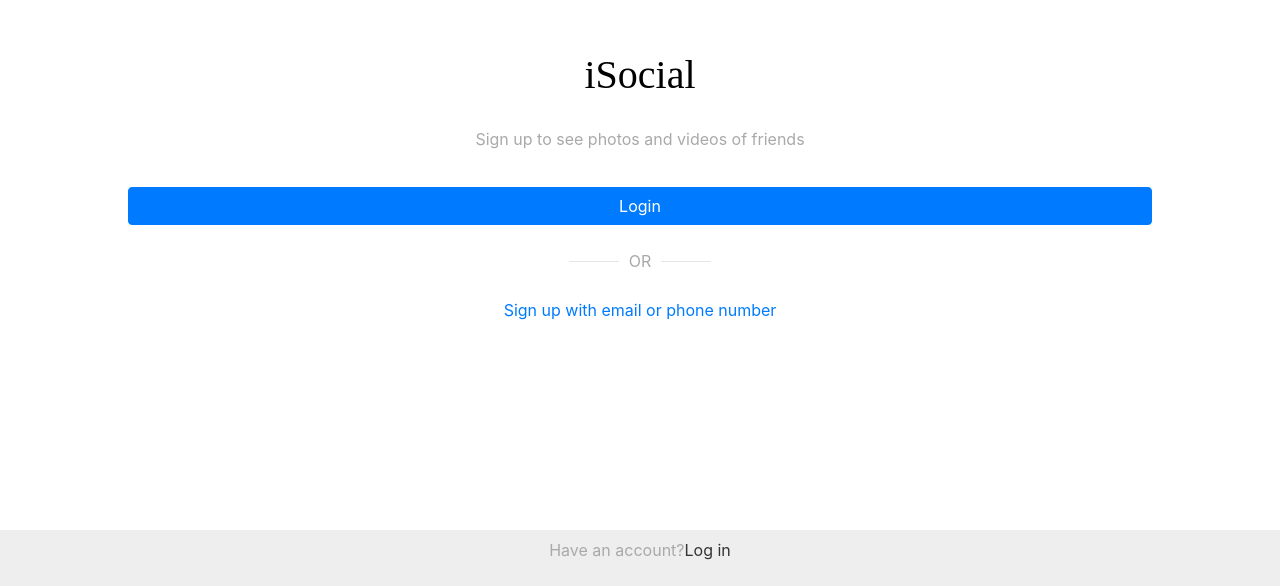
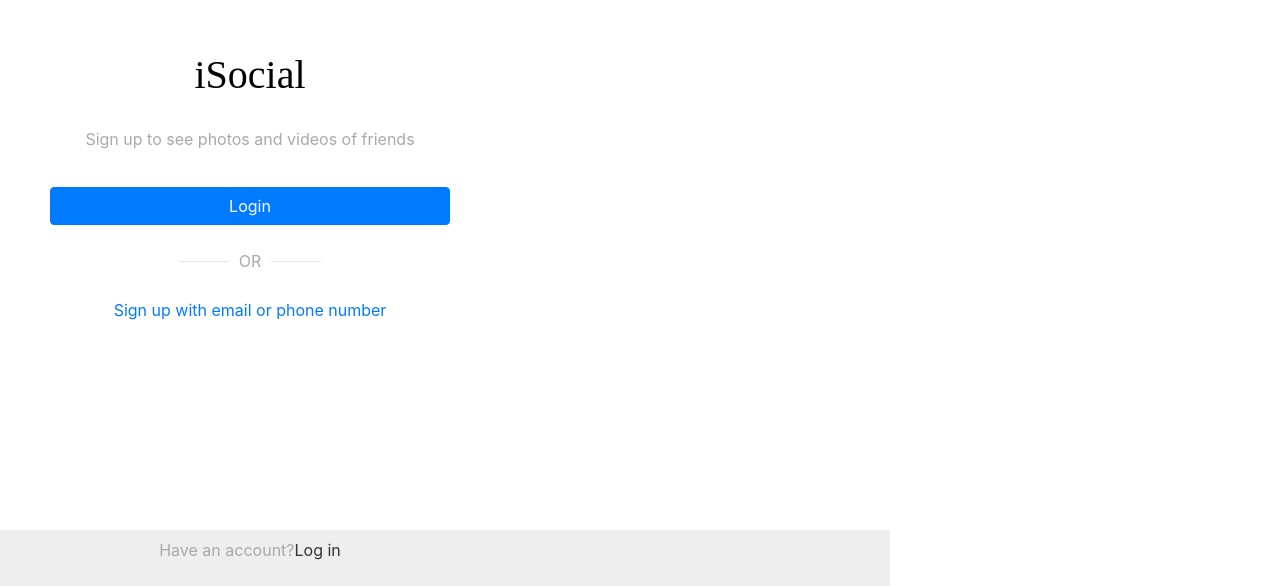
Before and after one commit to blackwolf08/iSocial, a React (Create React App) app: page / in a window 1280 px wide. Shown: the part 214-800 px from the top of the page. Built offline with nearby package versions, Linux system fonts and the light colour scheme; a web font is replaced by a local one.

Commit message:
New Feed components

```diff
--- a/src/App.js
+++ b/src/App.js
@@ -1,9 +1,10 @@
 import React from 'react';
 import './App.css';
 import { BrowserRouter as Router, Route } from 'react-router-dom'
-import SignUp from './components/SignUp'
-import AuthLogin from './components/AuthLogin';
-import AuthContainer from './components/AuthContainer';
+import SignUp from './components/AuthComponents/SignUp'
+import AuthLogin from './components/AuthComponents/AuthLogin';
+import AuthContainer from './components/AuthComponents/AuthContainer';
+import Feed from './components/HomeComponents/Feed'
 
 function App() {
   return (
@@ -12,6 +13,7 @@ function App() {
         <Route exact path="/" component={AuthContainer} />
         <Route path="/login" component={AuthLogin} />
         <Route path="/signup" component={SignUp} />
+        <Route path="/feed" component={Feed} />
       </div>
     </Router>
   );
@@ -23,7 +25,8 @@ const styles = {
     width: '100%',
     display: 'flex',
     alignItems: 'center',
-    justifyContent: 'center'
+    justifyContent: 'center',
+    maxWidth: '500px',
   }
 }
 
--- /dev/null
+++ b/src/components/HomeComponents/Avatar.js
@@ -0,0 +1,30 @@
+import React from 'react';
+import PropTypes from 'prop-types';
+import { withStyles } from '@material-ui/core/styles';
+import Avatar from '@material-ui/core/Avatar';
+
+const styles = {
+  root: {
+    display: 'flex',
+    flexDirection: 'column',
+    justifyContent: 'center',
+    alignItems: 'center'
+  }
+};
+
+function ImageAvatars(props) {
+  const { classes } = props;
+  const { name } = props;
+  return (
+    <div style={styles.root}>
+      <Avatar alt={ name } src="https://lorempixel.com/50/50" className={classes.Avatar} />
+      <p>{ name }</p>
+    </div>
+  );
+}
+
+ImageAvatars.propTypes = {
+  classes: PropTypes.object.isRequired,
+};
+
+export default withStyles(styles)(ImageAvatars);
--- /dev/null
+++ b/src/components/HomeComponents/BottomNav.js
@@ -0,0 +1,47 @@
+import React from 'react';
+import PropTypes from 'prop-types';
+import { withStyles } from '@material-ui/core/styles';
+import BottomNavigation from '@material-ui/core/BottomNavigation';
+
+
+const styles = {
+  root: {
+    width: '100%',
+    display: 'flex',
+    justifyContent: 'space-around',
+    alignItems: 'center',
+    position: 'absolute',
+    bottom: 0
+  },
+};
+
+class BottomNav extends React.Component {
+  state = {
+    value: 'recents',
+  };
+
+  handleChange = (event, value) => {
+    this.setState({ value });
+  };
+
+  render() {
+    const { classes } = this.props;
+    const { value } = this.state;
+
+    return (
+      <BottomNavigation value={value} onChange={this.handleChange} className={classes.root}>
+        <i style={{color: 'black'}} className="fas fa-home"></i>
+        <i className="fas fa-search"></i>
+        <i className="far fa-plus-square"></i>
+        <i className="far fa-heart"></i>
+        <i className="far fa-user"></i>
+      </BottomNavigation>
+    );
+  }
+}
+
+BottomNav.propTypes = {
+  classes: PropTypes.object.isRequired,
+};
+
+export default withStyles(styles)(BottomNav);
--- /dev/null
+++ b/src/components/HomeComponents/Feed.js
@@ -0,0 +1,62 @@
+import React, { Component } from 'react'
+import Avatar from './Avatar'
+import TopFeedNavBar from './TopFeedNavBar'
+import BottomNav from './BottomNav'
+
+export default class Feed extends Component {
+
+    state = {
+        people: [
+            "Sunny",
+            "Parth",
+            "Alisha",
+            "Darksun",
+            "Kunal",
+            "Sunny",
+            "Parth",
+            "Alisha",
+            "Darksun",
+            "Kunal",
+            "Sunny",
+            "Parth",
+            "Alisha",
+            "Darksun",
+            "Kunal"
+        ]
+    }
+
+
+  render() {
+
+    let people = this.state.people.map((name)=>{
+        return (
+        <div style={{margin: '5px'}}>
+            <Avatar name={name} />
+        </div>
+        );
+    })
+
+    return (
+      <div style={styles.root}>
+        <TopFeedNavBar />
+        <div style={styles.avatars}>
+            {people}
+        </div>
+        <BottomNav />
+      </div>
+    )
+  }
+}
+
+const styles = {
+    avatars: {
+        display: 'flex',
+        overflowY: 'scroll',
+        backgroundColor:'#f2f2f2',
+        height: '80px'
+    },
+    root: {
+        width: '100%',
+        height: '100%'
+    }
+}
--- /dev/null
+++ b/src/components/HomeComponents/TopFeedNavBar.js
@@ -0,0 +1,31 @@
+import React, { Component } from 'react'
+
+export default class TopFeedNavBar extends Component {
+  render() {
+    return (
+      <div style={styles.root}>
+        <p><i class="fas fa-camera"></i></p>
+        <p className="logo" style={{color: 'black'}}>iSocial</p>
+        <p>
+        <i class="fas fa-plus"></i>
+        <i class="fas fa-user"></i>
+        </p>
+      </div>
+    )
+  }
+}
+
+
+const styles ={
+    root:{
+        width: '100%',
+        display: 'flex',
+        justifyContent: 'space-between',
+        alignItems: 'center',
+        backgroundColor: '#fff',
+        height: '50px',
+        borderBottom: '1px solid #d2d2d2',
+        padding: '10px',
+        paddingTop: '25px'
+    }
+}
--- a/src/index.css
+++ b/src/index.css
@@ -38,3 +38,22 @@ a {
   justify-content: center;
   align-items: center;
 }
+
+::-webkit-scrollbar {
+  width: 0;
+}
+
+::-webkit-scrollbar-track {
+  box-shadow: inset 0 0 0 #f2f2f2;
+  border-radius: 0;
+}
+
+::-webkit-scrollbar-thumb {
+  background: #f2f2f2;
+  border-radius: 0;
+}
+
+
+::-webkit-scrollbar-thumb:hover {
+  background: #f2f2f2;
+}
```
Also changed, not shown: src/components/AuthComponents/AuthContainer.js (renamed from src/components/AuthContainer.js), src/components/AuthComponents/AuthLogin.js (renamed from src/components/AuthLogin.js), src/components/AuthComponents/BottomLoginBar.js (renamed from src/components/BottomLoginBar.js), src/components/AuthComponents/SignUp.js (renamed from src/components/SignUp.js), src/components/AuthComponents/TabSignUp.js (renamed from src/components/TabSignUp.js).
